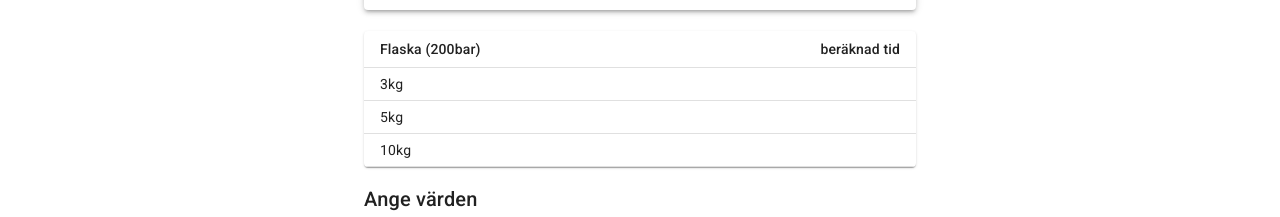
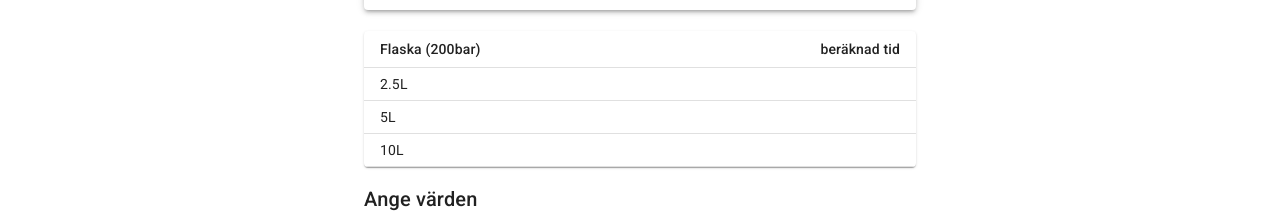
Before and after one commit to Designcubical/oxygen, a React (Create React App) app: page / in a window 1280 px wide. Shown: the part 142-359 px from the top of the page. Built offline with nearby package versions, Linux system fonts and the light colour scheme.

Commit message:
Fix adjustments

```diff
--- a/src/features/home/Home.js
+++ b/src/features/home/Home.js
@@ -40,10 +40,10 @@ const Home = () => {
   };
 
   const calculate = ({ expMinVol, fiO2 }) => {
-    // 5kg 200bar = 1000l
+    // 5kg 200bar = 1000l <<< 8.3 58 = 5.3    9.7  9.48 = 8.97
     // O2 Consumption = (ExpMinVol + 3l/min) * (FiO2 - 20.9) / 79.1
-    const vol = parseInt(expMinVol) + 3;
-    const fi = parseInt(fiO2) - 20.9;
+    const vol = expMinVol + 3;
+    const fi = fiO2 - 20.9;
 
     return ((vol * fi) / 79.1).toFixed(2);
   };
@@ -89,15 +89,15 @@ const Home = () => {
                 <TableBody>
                   <TableRow key={1}>
                     <TableCell component="th" scope="row">
-                      3kg
+                      2.5L
                     </TableCell>
                     <TableCell align="right">
-                      {result > 0 ? timeConvert((600 / result).toFixed(0)) : ""}
+                      {result > 0 ? timeConvert((500 / result).toFixed(0)) : ""}
                     </TableCell>
                   </TableRow>
                   <TableRow key={2}>
                     <TableCell component="th" scope="row">
-                      5kg
+                      5L
                     </TableCell>
                     <TableCell align="right">
                       {result > 0
@@ -107,7 +107,7 @@ const Home = () => {
                   </TableRow>
                   <TableRow key={3}>
                     <TableCell component="th" scope="row">
-                      10kg
+                      10L
                     </TableCell>
                     <TableCell align="right">
                       {result > 0
```
